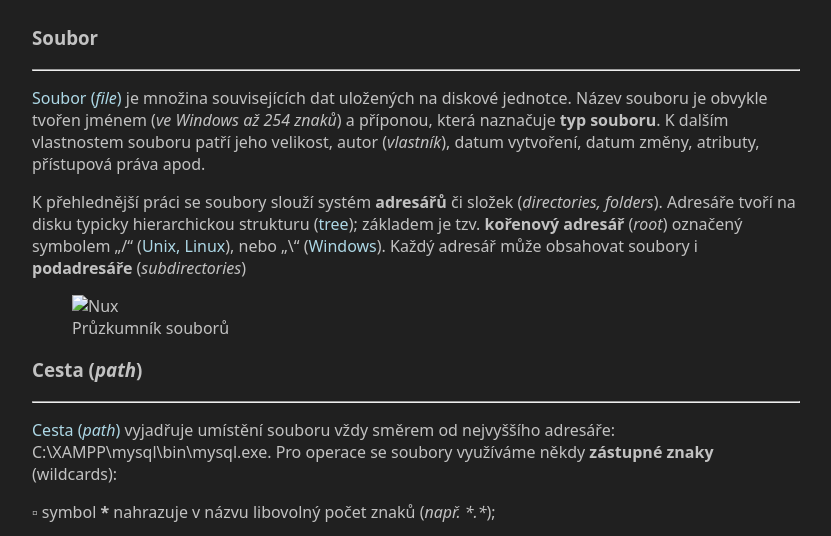
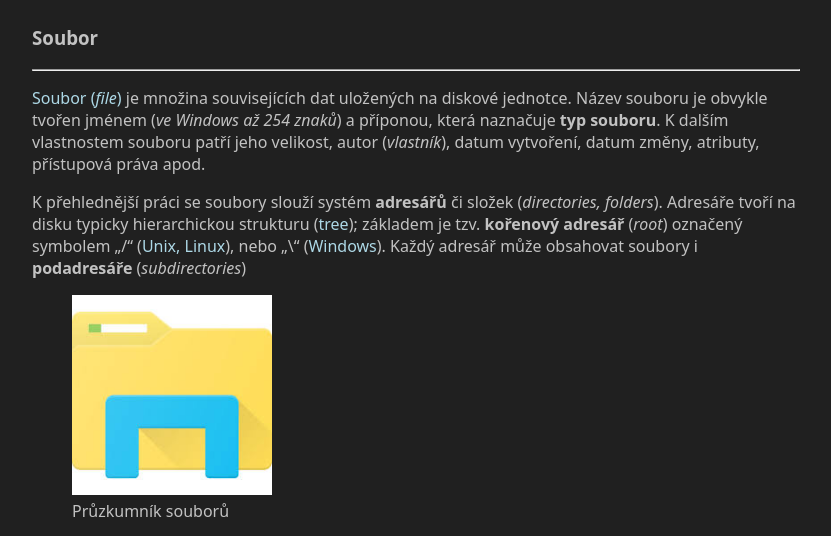
Before and after one commit to Dvojak/programy-a-data, a plain HTML site: page I-kapitola/01.html in a window 1280 px wide. Shown: the part 261-797 px from the top of the page, without its empty margins (224-1055 px from the left). Drawn offline with Linux system fonts and the light colour scheme.

Commit message:
Update 01.html

```diff
--- a/I-kapitola/01.html
+++ b/I-kapitola/01.html
@@ -15,7 +15,7 @@
         <p>K přehlednější práci se soubory slouží systém <b>adresářů</b> či složek (<i>directories, folders</i>). Adresáře tvoří na disku typicky hierarchickou strukturu (<a href="https://translate.google.cz/?hl=cs&sl=en&tl=cs&text=tree&op=translate">tree</a>); základem je tzv. <b>kořenový adresář</b> (<i>root</i>) označený symbolem „/“ (<a href="https://cs.wikipedia.org/wiki/Opera%C4%8Dn%C3%AD_syst%C3%A9m">Unix, Linux</a>), nebo „\“ (<a href="https://cs.wikipedia.org/wiki/Microsoft_Windows">Windows</a>). Každý adresář může obsahovat soubory i <b>podadresáře</b> (<i>subdirectories</i>)</p>
         </p>
         <figure>
-        <img src="aa.png" alt="Nux" height="200" width="200" >
+        <img src="aa.jpg" alt="Nux" height="200" width="200" >
             <figcaption>Průzkumník souborů</figcaption>
         </figure>
 
```
